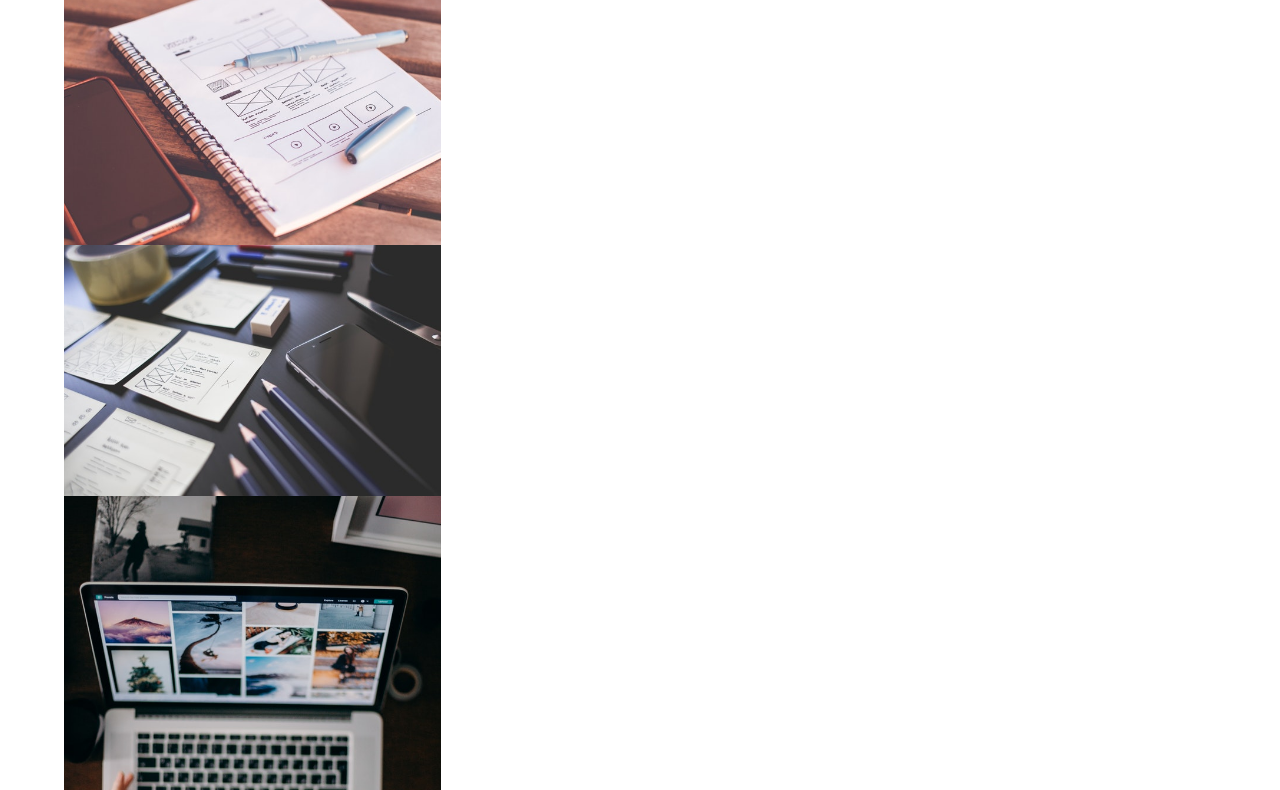
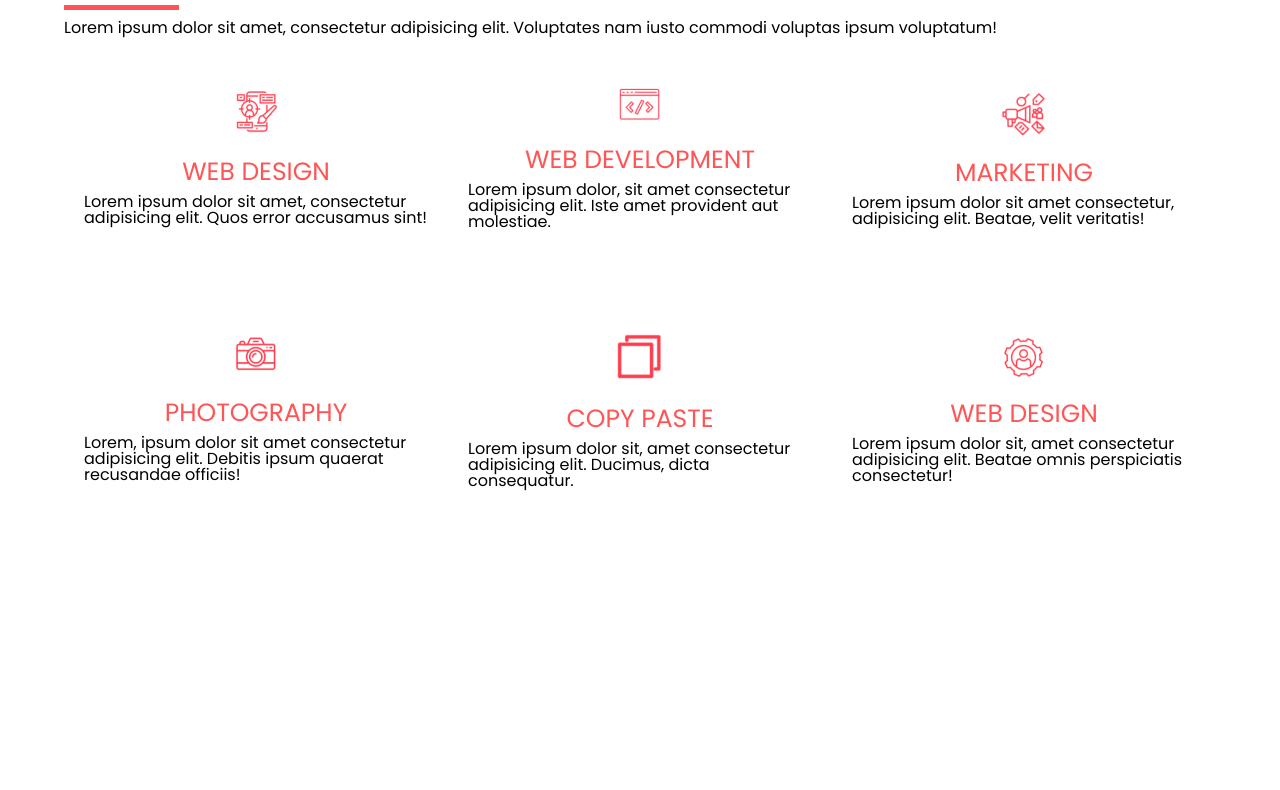
Before and after one commit to DimitarStBC/HTML-CSS-design, a plain HTML site: page index.html in a window 1280 px wide. Shown: the part 2643-3433 px from the top of the page. After the commit the page ends 3192 px from the top, so only its background shows below. Drawn offline with Linux system fonts and the light colour scheme.

Commit message:
services section

```diff
--- /dev/null
+++ b/css/services.css
@@ -0,0 +1,31 @@
+.services {
+    width: 90%;
+    margin: 10px auto;
+}
+.services h1 {
+    text-transform: uppercase;
+    font-size: 30px;
+}
+.flexService {
+    justify-content: center;
+    align-items: center;
+}
+.box {
+    width: 400px;
+    margin: 50px 20px;
+    display: flex;
+    flex-direction: column;
+    justify-content: center;
+    align-items: center;
+}
+.box h1{
+    font-size: 25px;
+    color: rgb(255, 85, 85);
+    margin: 10px 0;
+}
+.box p {
+    width: 100%;
+}
+.box img {
+    width: 50px;
+}
--- a/css/style.css
+++ b/css/style.css
@@ -2,6 +2,7 @@
 @import url("./about.css");
 @import url("./portfolio.css");
 @import url("./skills.css");
+@import url("./services.css");
 
 html, body, div, span, applet, object, iframe,
 h1, h2, h3, h4, h5, h6, p, blockquote, pre,
--- a/index.html
+++ b/index.html
@@ -26,8 +26,8 @@
                 <ul>
                     <li><a href="">Home</a></li>
                     <li><a href="#about">About</a></li>
-                    <li><a href="">Portfolio</a></li>
-                    <li><a href="">Services</a></li>
+                    <li><a href="#portfolio">Portfolio</a></li>
+                    <li><a href="#services">Services</a></li>
                     <li><a href="">Blog</a></li>
                     <li><a href="">Contact</a></li>
                 </ul>
@@ -79,7 +79,7 @@
 
     </section>
 
-    <section class="portfolio">
+    <section id="portfolio" class="portfolio">
         <h1>Latest portfolio</h1>
         <div class="redLine"></div>
         <h2>Lorem, ipsum dolor sit amet consectetur adipisicing elit. Repellendus, eius.</h2>
@@ -97,7 +97,7 @@
         </div>
     </section>
 
-    <section class="skills">
+    <section id="skills" class="skills">
         <div id="introSkills">
             <h1>my skills</h1>
             <div class="redLine"></div>
@@ -156,6 +156,51 @@
         </div>
     </section>
 
+    <section id="services" class="services">
+        <h1>my best services</h1>
+        <div class="redLine"></div>
+        <h2>Lorem ipsum dolor sit amet, consectetur adipisicing elit. Voluptates nam iusto commodi voluptas ipsum
+            voluptatum!</h2>
+
+        <div class="flexRow flexService">
+            <div class="box">
+                <img src="./images/services/WebDesign.png" alt="">
+                <h1>Web Design</h1>
+                <p>Lorem ipsum dolor sit amet, consectetur adipisicing elit. Quos error accusamus sint!</p>
+            </div>
+            <div class="box">
+                <img src="./images/services/WebDev.png" alt="">
+                <h1>Web Development</h1>
+                <p>
+                    Lorem ipsum dolor, sit amet consectetur adipisicing elit. Iste amet provident aut molestiae.
+                </p>
+            </div>
+            <div class="box">
+                <img src="./images/services/Marketing.png" alt="">
+                <h1>Marketing</h1>
+                <p>Lorem ipsum dolor sit amet consectetur, adipisicing elit. Beatae, velit veritatis!</p>
+            </div>
+        </div>
+        <div class="flexRow flexService">
+            <div class="box">
+                <img src="./images/services/Photography.png" alt="">
+                <h1>Photography</h1>
+                <p>Lorem, ipsum dolor sit amet consectetur adipisicing elit. Debitis ipsum quaerat recusandae officiis!
+                </p>
+            </div>
+            <div class="box">
+                <img src="./images/services/CopyPaste.png" alt="">
+                <h1>Copy Paste</h1>
+                <p>Lorem ipsum dolor sit, amet consectetur adipisicing elit. Ducimus, dicta consequatur.</p>
+            </div>
+            <div class="box">
+                <img src="./images/services/WebDesign2.png" alt="">
+                <h1>Web Design</h1>
+                <p>Lorem ipsum dolor sit, amet consectetur adipisicing elit. Beatae omnis perspiciatis consectetur!</p>
+            </div>
+        </div>
+    </section>
+
 
     <script src="./javaScript/index.js"></script>
     <script src="./javaScript/allProjects.js"></script>
--- a/javaScript/index.js
+++ b/javaScript/index.js
@@ -9,8 +9,10 @@ function render(innerHTML) {
 
 
 function init() {
-    document.getElementById('allP').classList.add('currentLink');
-    render(allProjects());
+    document.getElementById('webP').classList.add('currentLink');
+    render(webProjects());
+
+
     document.getElementById('allP').addEventListener('click', openAll);
     document.getElementById('webP').addEventListener('click', openWeb);
     document.getElementById('logoP').addEventListener('click', openLogo);
```
Also changed, not shown: images/services/CopyPaste.png (added), images/services/Marketing.png (added), images/services/Photography.png (added), images/services/WebDesign.png (added), images/services/WebDesign2.png (added), images/services/WebDev.png (added).
